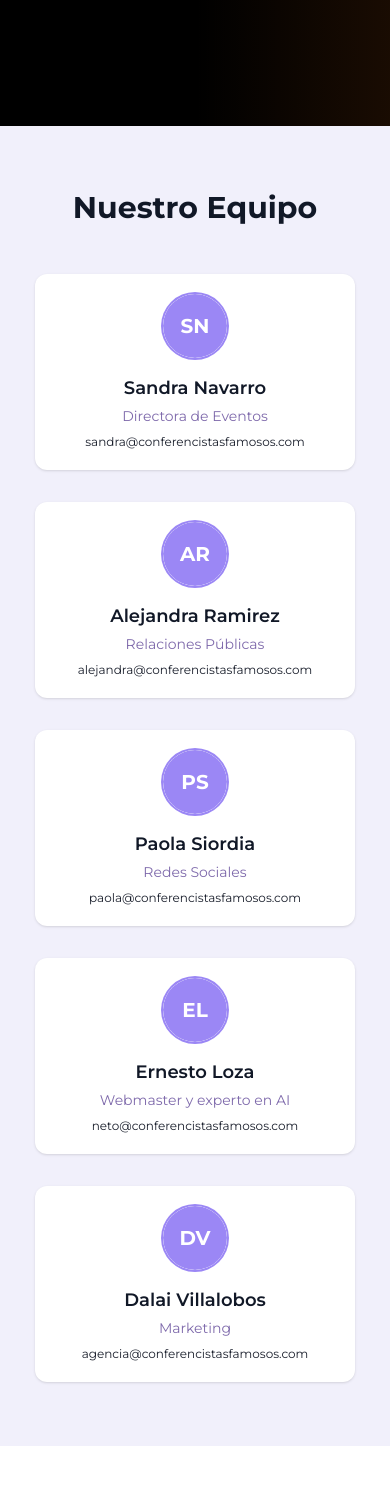
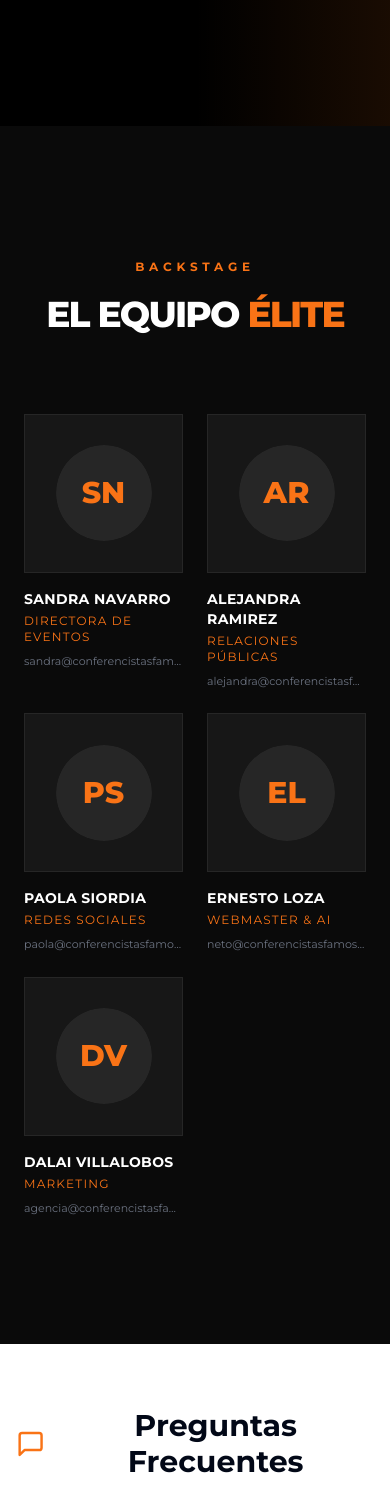
Before and after one commit to omarvillalobosai/conferencistasfamosos, a React (Vite) app: page /agencia in a window 390 px wide. Shown: the part 3864-5364 px from the top of the page. Built offline with nearby package versions, Linux system fonts and the light colour scheme.

Commit message:
Changes
Co-authored-by: omarvillalobosai <181280332+omarvillalobosai@users.noreply.github.com>

```diff
--- a/src/components/agency/TeamSection.tsx
+++ b/src/components/agency/TeamSection.tsx
@@ -1,4 +1,3 @@
-
 import React from "react";
 import { Avatar, AvatarFallback } from "@/components/ui/avatar";
 
@@ -10,52 +9,40 @@ interface TeamMember {
 }
 
 const team: TeamMember[] = [
-  {
-    name: "Sandra Navarro",
-    role: "Directora de Eventos",
-    email: "sandra@conferencistasfamosos.com",
-    initials: "SN",
-  },
-  {
-    name: "Alejandra Ramirez",
-    role: "Relaciones Públicas",
-    email: "alejandra@conferencistasfamosos.com",
-    initials: "AR",
-  },
-  {
-    name: "Paola Siordia",
-    role: "Redes Sociales",
-    email: "paola@conferencistasfamosos.com",
-    initials: "PS",
-  },
-  {
-    name: "Ernesto Loza",
-    role: "Webmaster y experto en AI",
-    email: "neto@conferencistasfamosos.com",
-    initials: "EL",
-  },
-  {
-    name: "Dalai Villalobos",
-    role: "Marketing",
-    email: "agencia@conferencistasfamosos.com",
-    initials: "DV",
-  }
+  { name: "Sandra Navarro", role: "Directora de Eventos", email: "sandra@conferencistasfamosos.com", initials: "SN" },
+  { name: "Alejandra Ramirez", role: "Relaciones Públicas", email: "alejandra@conferencistasfamosos.com", initials: "AR" },
+  { name: "Paola Siordia", role: "Redes Sociales", email: "paola@conferencistasfamosos.com", initials: "PS" },
+  { name: "Ernesto Loza", role: "Webmaster & AI", email: "neto@conferencistasfamosos.com", initials: "EL" },
+  { name: "Dalai Villalobos", role: "Marketing", email: "agencia@conferencistasfamosos.com", initials: "DV" },
 ];
 
 const TeamSection: React.FC = () => (
-  <section className="py-16 bg-[#F1F0FB]">
-    <div className="container mx-auto px-4">
-      <h2 className="section-title text-center mb-12">Nuestro Equipo</h2>
-      <div className="grid gap-8 md:grid-cols-3 lg:grid-cols-5 place-items-center">
+  <section className="py-32 px-6 bg-[#0a0a0a] text-white">
+    <div className="max-w-7xl mx-auto">
+      <div className="text-center mb-20">
+        <span className="text-orange-500 uppercase tracking-[0.4em] text-xs font-bold">Backstage</span>
+        <h2 className="text-4xl md:text-5xl font-black uppercase mt-4 tracking-tighter">
+          El equipo <span className="text-orange-500">élite</span>
+        </h2>
+      </div>
+      <div className="grid grid-cols-2 md:grid-cols-3 lg:grid-cols-5 gap-6 md:gap-8">
         {team.map((person) => (
-          <div key={person.email} className="flex flex-col items-center bg-white rounded-xl shadow p-5 w-full max-w-xs">
-            <Avatar className="h-16 w-16 mb-4 shadow-inner ring-2 ring-[#9b87f5]">
-              {/* Puedes poner una foto real usando AvatarImage si existe una url */}
-              <AvatarFallback className="text-xl font-bold bg-[#9b87f5] text-white">{person.initials}</AvatarFallback>
-            </Avatar>
-            <h3 className="text-lg font-semibold mb-1 text-gray-900 text-center">{person.name}</h3>
-            <p className="text-[#7E69AB] text-sm mb-2 text-center">{person.role}</p>
-            <a href={`mailto:${person.email}`} className="text-[#1A1F2C] text-xs hover:underline text-center">{person.email}</a>
+          <div key={person.email} className="group">
+            <div className="aspect-square bg-neutral-900 mb-4 overflow-hidden border border-neutral-800 flex items-center justify-center group-hover:border-orange-500 transition-colors duration-500">
+              <Avatar className="h-24 w-24 group-hover:scale-110 transition-transform duration-700">
+                <AvatarFallback className="text-3xl font-black bg-neutral-800 text-orange-500">
+                  {person.initials}
+                </AvatarFallback>
+              </Avatar>
+            </div>
+            <h3 className="font-bold uppercase text-sm tracking-wide text-white">{person.name}</h3>
+            <p className="text-xs text-orange-500 uppercase tracking-widest mt-1">{person.role}</p>
+            <a
+              href={`mailto:${person.email}`}
+              className="text-[11px] text-gray-500 hover:text-gray-300 transition-colors block mt-2 truncate"
+            >
+              {person.email}
+            </a>
           </div>
         ))}
       </div>
```
